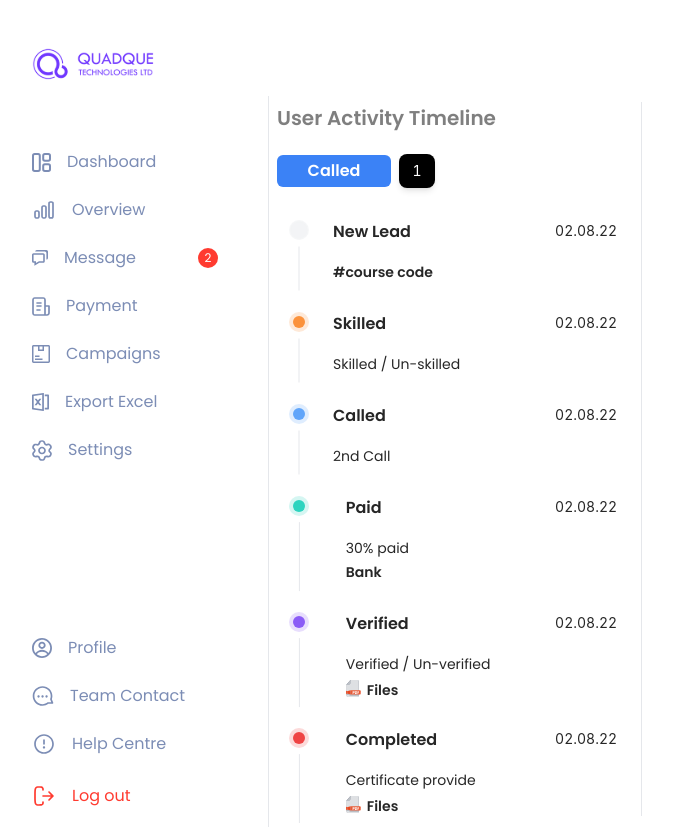
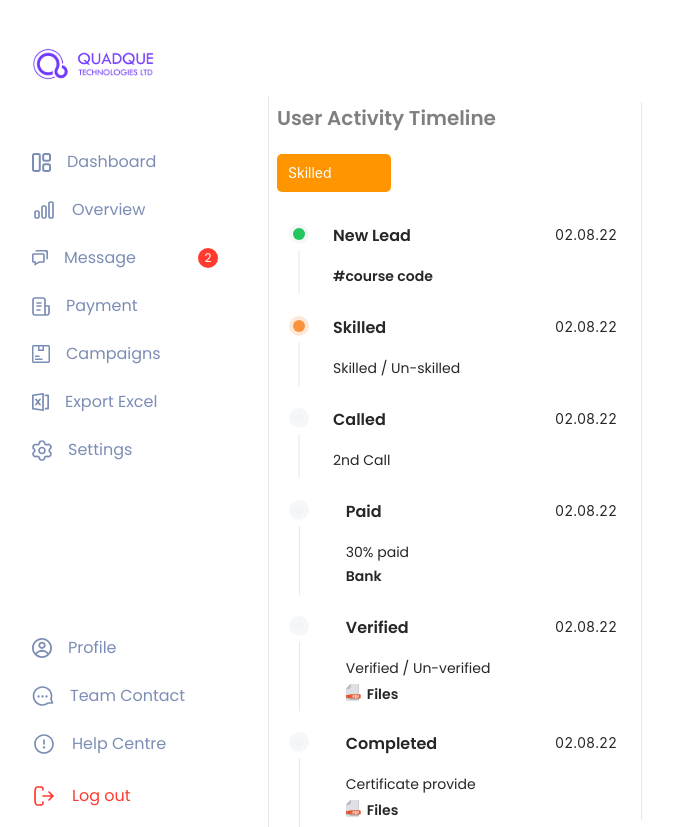
Before and after one commit to mhmalvi/nexus-crm-client, a React (Create React App) app: page /lead/1 in a window 1280 px wide. Shown: the whole page, without its empty margins (8-681 px from the left). Built offline with nearby package versions, Linux system fonts and the light colour scheme.

Commit message:
refactor: lead status functionality added

```diff
--- a/src/App.css
+++ b/src/App.css
@@ -135,10 +135,85 @@ table.custom-table > tbody > tr:hover td {
   cursor: pointer;
 }
 
+.ant-select-arrow {
+  display: none;
+}
+
+.lead_status > .ant-select-selector {
+  border-radius: 5px !important;
+  /* padding: 6px; */
+  height: 38px !important;
+  margin: auto !important;
+}
+
+.lead_status .ant-select-selection-item {
+  padding: 0 !important;
+  margin: auto !important;
+}
+
+
+.sub_lead_status > .ant-select-selector {
+  height: 40px !important;
+  background-color: #000000 !important;
+  color: white !important;
+  font-weight: 600 !important;
+  padding: 0 6px !important;
+  border-radius: 5px !important;
+  margin-left: 5px !important;
+}
+
+.color-green > .ant-select-selector {
+  background-color: #34c759 !important;
+  color: white !important;
+  outline: none !important;
+  border: none !important;
+}
+
+.color-orange > .ant-select-selector {
+  background-color: #ff9500 !important;
+  color: white !important;
+  outline: none !important;
+  border: none !important;
+}
+
+.color-blue > .ant-select-selector {
+  background-color: #4f8dea !important;
+  color: white !important;
+  outline: none !important;
+  border: none !important;
+}
+
+.color-teal > .ant-select-selector {
+  background-color: #17cdd9 !important;
+  color: white !important;
+  outline: none !important;
+  border: none !important;
+}
+
+.color-violet > .ant-select-selector {
+  background-color: #7037ff !important;
+  color: white !important;
+  outline: none !important;
+  border: none !important;
+}
+
+.color-red > .ant-select-selector {
+  background-color: #ff0000 !important;
+  color: white !important;
+  outline: none !important;
+  border: none !important;
+}
+
+.sub_lead_status .ant-select-selection-item {
+  padding: 0 !important;
+  margin: auto !important;
+}
+
+/* ------------- Animations------------ */
 @keyframes ping {
   75%,
   100% {
-    transform: scale(1.5);
+    transform: scale(0.7);
     opacity: 0;
   }
 }
--- a/src/Pages/LeadDetails/LeadStatus.jsx
+++ b/src/Pages/LeadDetails/LeadStatus.jsx
@@ -1,27 +1,91 @@
-import { Dropdown, Menu, Space } from "antd";
-import React from "react";
+import { Select } from "antd";
+import { Option } from "antd/lib/mentions";
+import React, { useEffect, useState } from "react";
 import Icons from "../../Components/Shared/Icons";
 
+// ---Default Values----
+const statusData = [
+  "New Lead",
+  "Skilled",
+  "Called",
+  "Paid",
+  "Verified",
+  "Completed",
+];
+
+const subStatusData = {
+  "New Lead": [],
+  Skilled: [],
+  Called: ["1st", "2nd", "3rd"],
+  Paid: ["30%", "70%", "100%"],
+  Verified: [],
+  Completed: [],
+};
+
 const LeadStatus = ({ leadStatus }) => {
-  const menu = (
-    <Menu
-      className="w-9"
-      items={[
+  const [status, setStatus] = useState(
+    subStatusData[
+      statusData[Object.values(leadStatus).reduce((a, item) => a + item, 0) - 1]
+    ]
+  );
+  const [leadStatusColor, setLeadStatusColor] = useState("color-green");
+  const [subStatus, setSubStatus] = useState(subStatusData[statusData[0]][0]);
+
+  const statusColor = [
     {
-          label: <div>2</div>,
-          key: "1",
+      lable: "New Lead",
+      color: "#34C759",
+      class: "color-green",
     },
     {
-          label: <div>3</div>,
-          key: "3",
+      lable: "Skilled",
+      color: "#FF9500",
+      class: "color-orange",
     },
     {
-          label: <div>4</div>,
-          key: "4",
+      lable: "Called",
+      color: "#4F8DEA",
+      class: "color-blue",
     },
-      ]}
-    />
+    {
+      lable: "Paid",
+      color: "#17CDD9",
+      class: "color-teal",
+    },
+    {
+      lable: "Verified",
+      color: "#7037FF",
+      class: "color-violet",
+    },
+    {
+      lable: "Completed",
+      color: "#FF0000",
+      class: "color-red",
+    },
+  ];
+
+  useEffect(() => {
+    setLeadStatusColor(
+      statusColor.find(
+        (i) =>
+          i.lable ===
+          statusData[
+            Object.values(leadStatus).reduce((a, item) => a + item, 0) - 1
+          ]
+      ).class
     );
+  }, []);
+
+  const handleProvinceChange = (value) => {
+    setStatus(subStatusData[value]);
+    setSubStatus(subStatusData[value][0]);
+    setLeadStatusColor(statusColor.find((i) => i.lable === value)?.class);
+    leadStatus[value] = true;
+  };
+
+  const onSecondCityChange = (value) => {
+    setSubStatus(value);
+  };
 
   return (
     <div
@@ -36,23 +100,47 @@ const LeadStatus = ({ leadStatus }) => {
         </h1>
       </div>
       <div className="flex items-center mt-5">
-        <button
-          className="py-1 bg-blue-500 text-white rounded-md text-base leading-6 font-semibold font-poppins"
+        <Select
+          className={`lead_status ${leadStatusColor}`}
+          defaultValue={
+            statusData[
+              Object.values(leadStatus).reduce((a, item) => a + item, 0) - 1
+            ]
+          }
           style={{
             width: "114px",
           }}
+          onChange={handleProvinceChange}
         >
-          Called
-        </button>
-        <div>
-          <Dropdown
-            className="w-9 flex justify-center items-center cursor-pointer py-1.5 ml-2 bg-black text-white rounded-lg shadow-md"
-            overlay={menu}
-            trigger={["click"]}
+          {statusData.map((province) => (
+            <Option
+              style={{
+                backgroundColor: statusColor.find((i) => i.lable === province)
+                  ?.color,
+                color: "#ffffff",
+                padding: "8px 16px",
+              }}
+              key={province}
             >
-            <Space>1</Space>
-          </Dropdown>
-        </div>
+              {province}
+            </Option>
+          ))}
+        </Select>
+
+        {status?.length > 0 && (
+          <Select
+            className="sub_lead_status"
+            style={{
+              width: 50,
+            }}
+            value={subStatus}
+            onChange={onSecondCityChange}
+          >
+            {status.map((city) => (
+              <Option key={city}>{city}</Option>
+            ))}
+          </Select>
+        )}
       </div>
       <div className="flex flex-col items-start justify-center mt-8 ">
         <div className="w-full flex justify-between">
@@ -65,7 +153,7 @@ const LeadStatus = ({ leadStatus }) => {
               >
                 <div
                   className={`w-3 h-3 rounded-full ${
-                    leadStatus.New_Lead
+                    leadStatus["New Lead"]
                       ? "bg-green-500"
                       : "bg-gray-300 animate-custom-ping"
                   }`}
@@ -94,12 +182,12 @@ const LeadStatus = ({ leadStatus }) => {
             <div className="flex flex-col items-center">
               <div
                 className={`cursor-pointer w-5 h-5 rounded-full ${
-                  leadStatus.Skilled ? "bg-orange-400" : "bg-gray-300"
+                  leadStatus["Skilled"] ? "bg-orange-400" : "bg-gray-300"
                 } bg-opacity-20 flex justify-center items-center`}
               >
                 <div
                   className={`w-3 h-3 rounded-full ${
-                    leadStatus.Skilled
+                    leadStatus["Skilled"]
                       ? "bg-orange-400"
                       : "bg-gray-300 animate-custom-ping"
                   }`}
@@ -127,12 +215,12 @@ const LeadStatus = ({ leadStatus }) => {
             <div className="flex flex-col items-center">
               <div
                 className={`cursor-pointer w-5 h-5 rounded-full ${
-                  leadStatus.Called ? "bg-blue-400" : "bg-gray-300"
+                  leadStatus["Called"] ? "bg-blue-400" : "bg-gray-300"
                 } bg-opacity-20 flex justify-center items-center`}
               >
                 <div
                   className={`w-3 h-3 rounded-full ${
-                    leadStatus.Called
+                    leadStatus["Called"]
                       ? "bg-blue-400"
                       : "bg-gray-300 animate-custom-ping"
                   }`}
@@ -160,12 +248,14 @@ const LeadStatus = ({ leadStatus }) => {
             <div className="flex flex-col items-center">
               <div
                 className={`cursor-pointer w-5 h-5 rounded-full ${
-                  leadStatus.Paid ? "bg-teal-400" : "bg-gray-300"
+                  leadStatus["Paid"] ? "bg-teal-400" : "bg-gray-300"
                 } bg-opacity-20 flex justify-center items-center`}
               >
                 <div
                   className={`w-3 h-3 rounded-full ${
-                    leadStatus.Paid ? "bg-teal-400" : "bg-gray-300"
+                    leadStatus["Paid"]
+                      ? "bg-teal-400"
+                      : "bg-gray-300 animate-custom-ping"
                   }`}
                 ></div>
               </div>
@@ -194,12 +284,12 @@ const LeadStatus = ({ leadStatus }) => {
             <div className="flex flex-col items-center">
               <div
                 className={`cursor-pointer w-5 h-5 rounded-full ${
-                  leadStatus.Verified ? "bg-violet-500" : "bg-gray-300"
+                  leadStatus["Verified"] ? "bg-violet-500" : "bg-gray-300"
                 } bg-opacity-20 flex justify-center items-center`}
               >
                 <div
                   className={`w-3 h-3 rounded-full ${
-                    leadStatus.Verified
+                    leadStatus["Verified"]
                       ? "bg-violet-500"
                       : "bg-gray-300 animate-custom-ping"
                   }`}
@@ -233,12 +323,12 @@ const LeadStatus = ({ leadStatus }) => {
             <div className="flex flex-col items-center">
               <div
                 className={`cursor-pointer w-5 h-5 rounded-full ${
-                  leadStatus.Completed ? "bg-red-500" : "bg-gray-300"
+                  leadStatus["Completed"] ? "bg-red-500" : "bg-gray-300"
                 } bg-opacity-20 flex justify-center items-center`}
               >
                 <div
                   className={`w-3 h-3 rounded-full ${
-                    leadStatus.Completed
+                    leadStatus["Completed"]
                       ? "bg-red-500"
                       : "bg-gray-300 animate-custom-ping"
                   }`}
--- a/src/Pages/LeadDetails/index.jsx
+++ b/src/Pages/LeadDetails/index.jsx
@@ -4,14 +4,15 @@ import LeadStatus from "./LeadStatus";
 
 const LeadDetails = () => {
   const { id } = useParams();
+  console.log(id);
 
   const leadStatus = {
-    New_Lead: false,
+    "New Lead": true,
     Skilled: true,
-    Called: true,
-    Paid: true,
-    Verified: true,
-    Completed: true,
+    Called: false,
+    Paid: false,
+    Verified: false,
+    Completed: false,
   };
 
   return (
--- a/src/Pages/Messages/index.jsx
+++ b/src/Pages/Messages/index.jsx
@@ -1,8 +1,14 @@
 import React from "react";
+import { useNavigate } from "react-router-dom";
 import Icons from "../../Components/Shared/Icons";
 import messages from "./messages.json";
 
 const Message = () => {
+  const navigate = useNavigate();
+  const handleMessageNavigation = () => {
+    navigate("/lead/112");
+  };
+
   return (
     <div
       className="fixed top-28 -mt-2  pt-13 pb-4 bg-white"
@@ -27,6 +33,7 @@ const Message = () => {
       >
         {messages.map((message, i) => (
           <div
+            onClick={handleMessageNavigation}
             key={i}
             className="mt-5 pt-0.5 px-4 cursor-pointer hover:bg-gray-50 hover:delay-200"
           >
```
Lines whose indentation alone changed are shown as unchanged.
